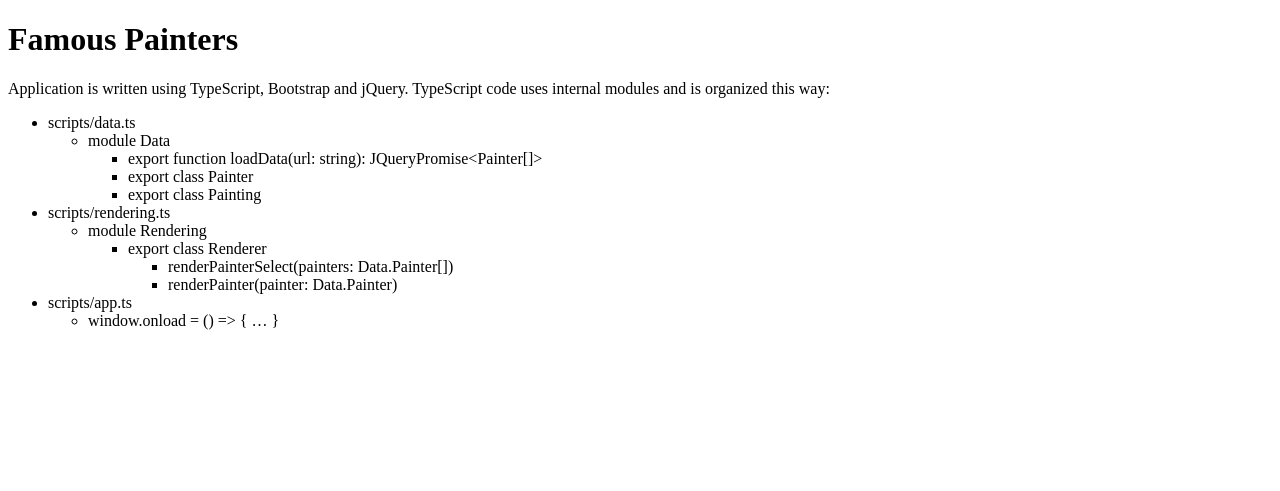
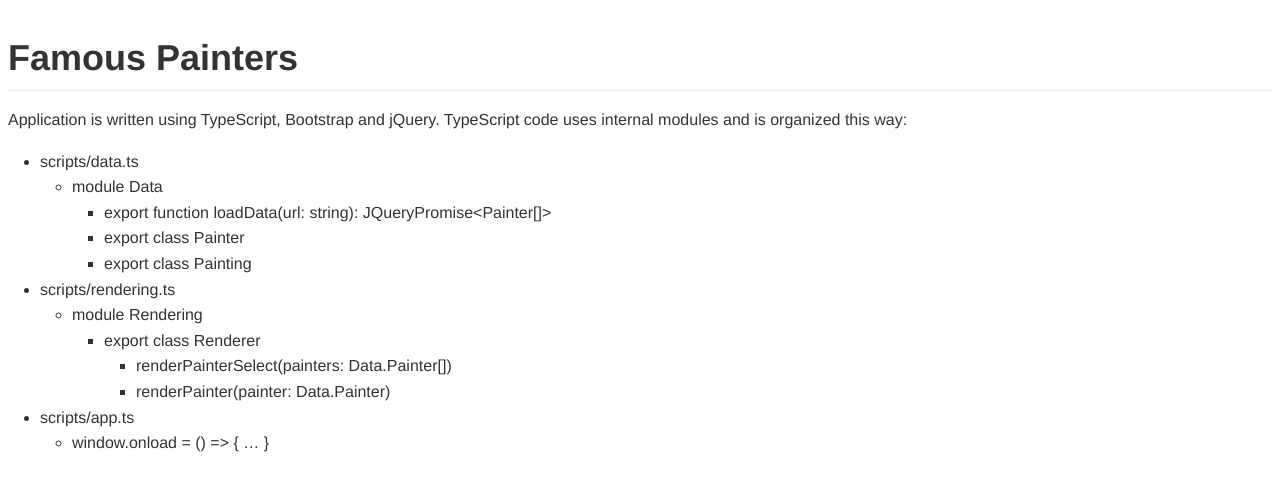
Before and after one commit to vojtechhabarta/vojtechhabarta.github.io, a Jekyll site: the page built from edX/DEV201x/index.md, in a window 1280 px wide. Shown: the top 491 px of the page. Built offline with Jekyll 4.4.1, drawn with Linux system fonts in a browser that asks for light colours.

Commit message:
added markdown-body css class

```diff
--- a/_layouts/default.html
+++ b/_layouts/default.html
@@ -4,7 +4,7 @@
 		<title>{{ page.title }}</title>
 		<link rel="stylesheet" type="text/css" href="/css/github-markdown.css">
 	</head>
-	<body>
+	<body class="markdown-body">
 		<div class="container">{{ content }}</div>
 	</body>
 </html>
```
